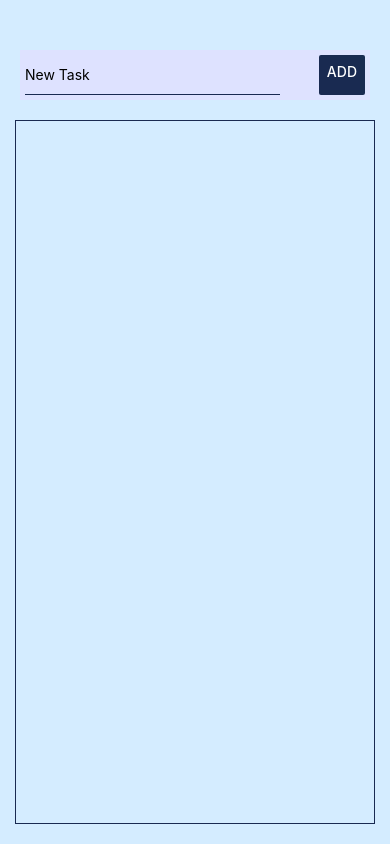
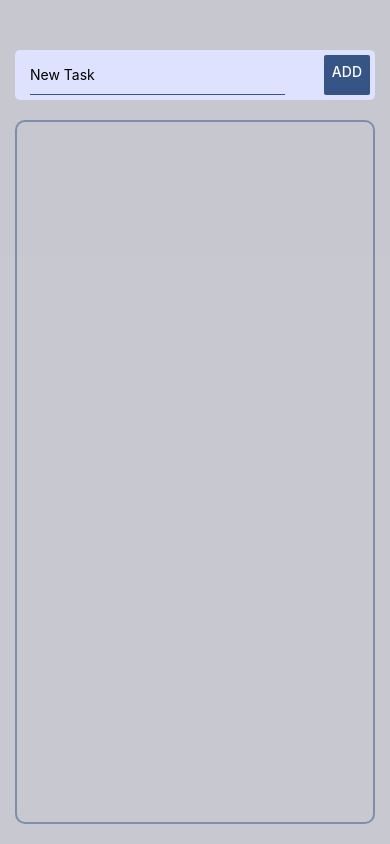
Before and after one commit to MateoBarbato/To-Do-List, a React Native app: screen / in a window 390 px wide. Built offline with nearby package versions, Linux system fonts and the light colour scheme.

Commit message:
Actualizacion de lista

```diff
--- a/App.js
+++ b/App.js
@@ -74,7 +74,7 @@ export default function App() {
           <Button
             title='Eliminar'
             onPress={() => onHandleDeleteItem(selectedTask?.id)}
-            color='#4A306D'
+            color='rgb(54, 84, 134)'
           />
           <Button
             title='Cancelar'
@@ -92,7 +92,7 @@ export default function App() {
 const styles = StyleSheet.create({
   container: {
     flex: 1,
-    backgroundColor: 'rgba(107, 191, 255, 0.29)',
+    backgroundColor: 'rgba(15, 16, 53,0.23)',
   },
 
   alignJusti:{
@@ -105,8 +105,8 @@ const styles = StyleSheet.create({
     flexDirection:'row'
   },
   toDoText:{
-    borderWidth:1,
-    borderColor:'#192A51',
+    borderWidth:2,
+    borderColor:'rgb(127, 199, 217)',
     width:280,
     borderRadius:5,
     paddingHorizontal:10,
@@ -141,8 +141,7 @@ const styles = StyleSheet.create({
     fontWeight: 'bold',
   },
   button: {
-    backgroundColor: '#4A306D',
-    padding: 10,
+    backgroundColor: 'rgb(54, 84, 134)',
     borderRadius: 10,
     width:'10%',
     height:'80%',
@@ -153,11 +152,10 @@ const styles = StyleSheet.create({
   buttonContainer: {
     flexDirection: 'row',
     justifyContent: 'space-around',
-    marginHorizontal: 20,
   },
   delete: {
     fontSize: 18,
     fontWeight: 'bold',
-    color: '#ffffff',
+    color: '#fff',
   }
 });
--- a/components/addtask/index.js
+++ b/components/addtask/index.js
@@ -13,7 +13,7 @@ const AddTask = ({task, onChangeText, addItem ,placeholder}) => {
           onChangeText = {onChangeText}
           value={task}
         />
-        <Button title='Add' color={'#192A51'} onPress={addItem}></Button>
+        <Button title='Add' color={'rgb(54, 84, 134)'} onPress={addItem}></Button>
       </View>
     )
 
--- a/components/addtask/styles.js
+++ b/components/addtask/styles.js
@@ -3,17 +3,19 @@ import { StyleSheet } from "react-native-web";
 
 export const styles = StyleSheet.create({
   textInputContainer: {
-    marginHorizontal:20,
+    marginHorizontal:15,
     marginTop:50,
     marginBottom:20,
     backgroundColor:'#DEE2FF',
     padding:5,
+    paddingLeft:15,
     flexDirection: 'row',
-    justifyContent: 'space-between'
+    justifyContent: 'space-between',
+    borderRadius:5
   },
   input: {
     width:'75%',
-    borderBottomColor:'#192A51',
+    borderBottomColor:'rgb(54, 84, 134)',
     borderBottomWidth:1,
     height:40,
     color:'black',
--- a/components/flatlist/flatlist.js
+++ b/components/flatlist/flatlist.js
@@ -9,7 +9,6 @@ const CustomFlatList = ( {data,renderItem,showsVerticalScrollIndicator} ) => {
         data={data}
         renderItem={renderItem}
         keyExtractor={(item)=> item.id.toString()}
-        // contentContainerStyle={styles.alignJusti}
         showsVerticalScrollIndicator={showsVerticalScrollIndicator}
       />
     )
--- a/components/flatlist/styles.js
+++ b/components/flatlist/styles.js
@@ -4,8 +4,9 @@ import { StyleSheet } from "react-native-web";
 export const styles = StyleSheet.create({
     containerToDo:{
         flex:1,
-        borderWidth:1,
-        borderColor:'#192A51',
+        borderWidth:2,
+        borderRadius:10,
+        borderColor:'rgba(54, 84, 134,0.5)',
         marginHorizontal:15,
         marginBottom:20
       },
```
Also changed, not shown: package.json (+7 -7 lines), 1 other file (tests, documents, lock files or other folders).
